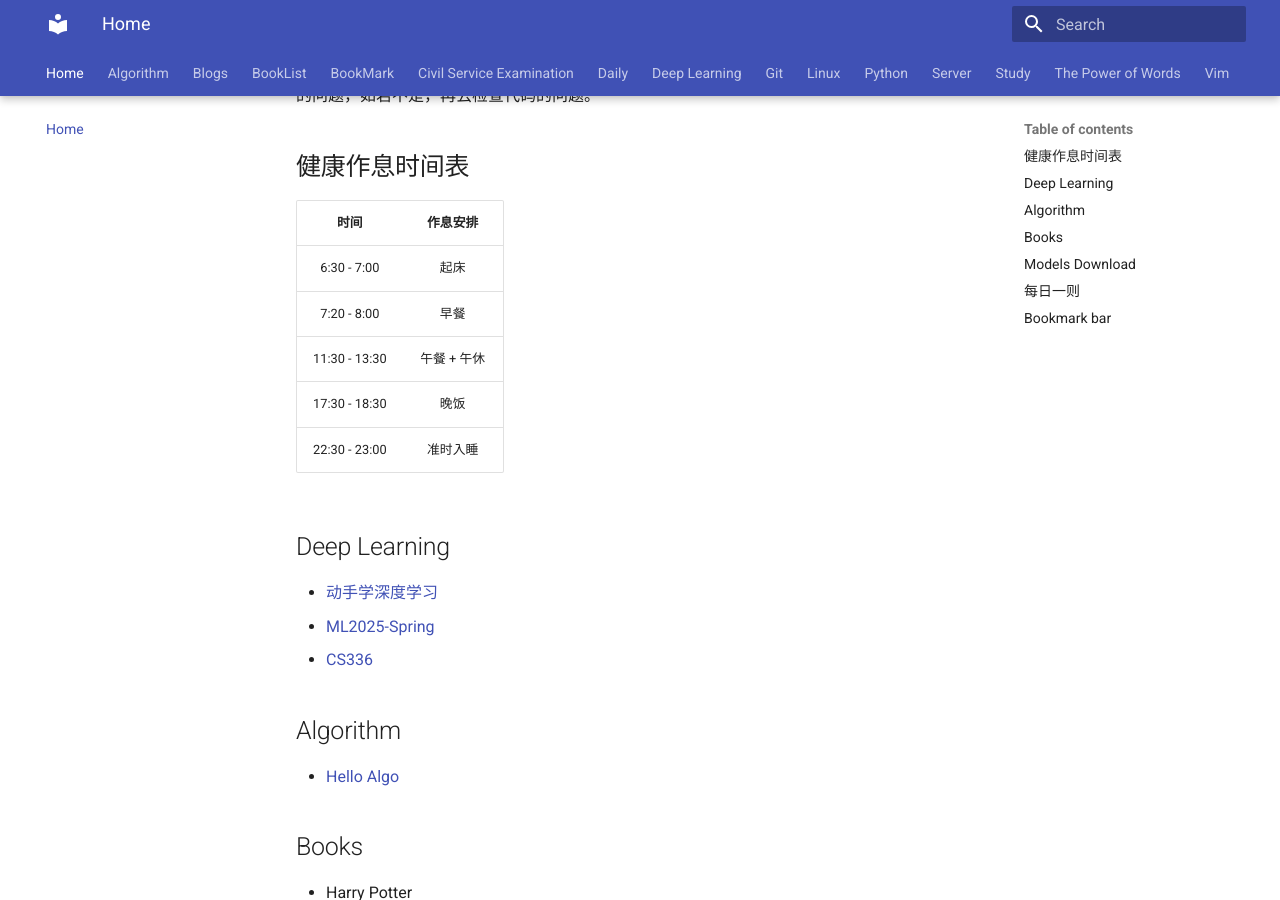
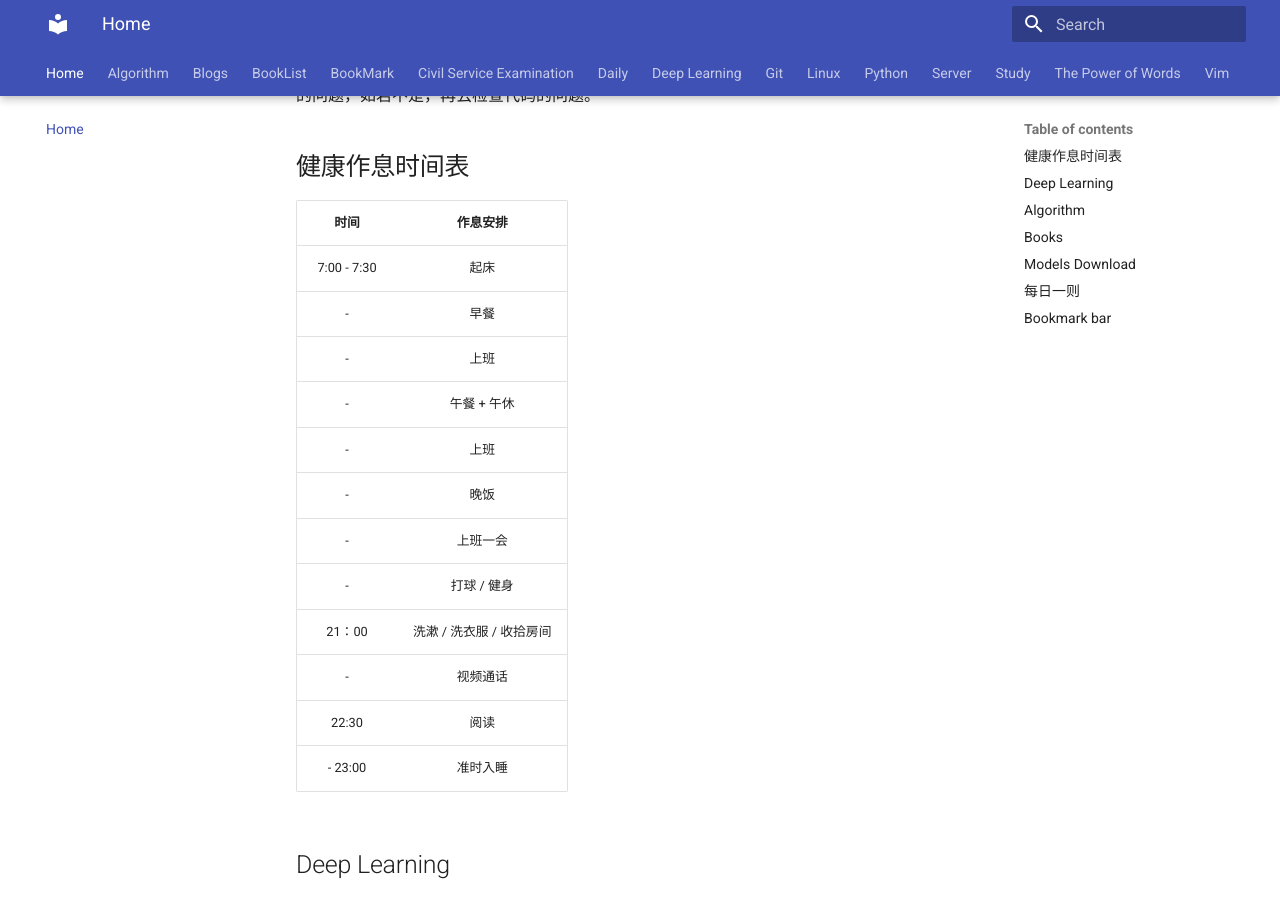
Before and after one commit to WGZ-W/wgz-w.github.io, an MkDocs documentation site: the page built from docs/index.md, in a window 1280 px wide and 900 px high, scrolled down 295 px. Built offline with MkDocs 1.6.1 and Material for MkDocs 9.7.7, drawn with Linux system fonts in a browser that asks for light colours.

Commit message:
modify schedule

```diff
--- a/docs/index.md
+++ b/docs/index.md
@@ -21,11 +21,18 @@
 
 |时间|作息安排|
 |:-:|:-:|
-|6:30 - 7:00| 起床 |
-|7:20 - 8:00| 早餐 |
-|11:30 - 13:30| 午餐 + 午休 |
-|17:30 - 18:30| 晚饭 |
-|22:30 - 23:00| 准时入睡 |
+|7:00 - 7:30| 起床 |
+|-| 早餐 |
+|-| 上班 |
+|-| 午餐 + 午休 |
+|-| 上班 |
+|-| 晚饭 |
+|-| 上班一会 |
+|-| 打球 / 健身 |
+|21：00| 洗漱 / 洗衣服 / 收拾房间 |
+|-| 视频通话 |
+|22:30| 阅读|
+| - 23:00| 准时入睡 |
 
 
 
```
